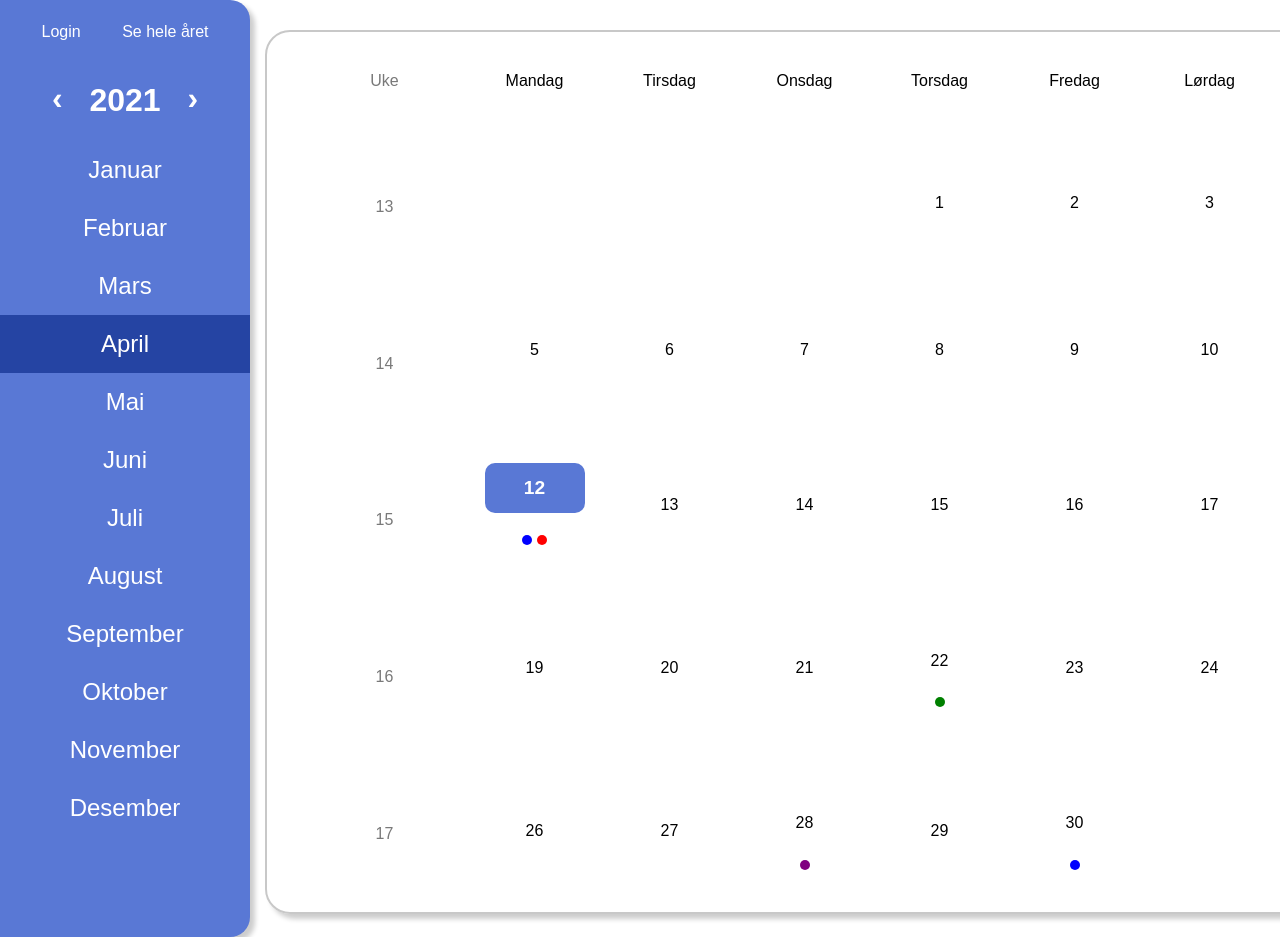
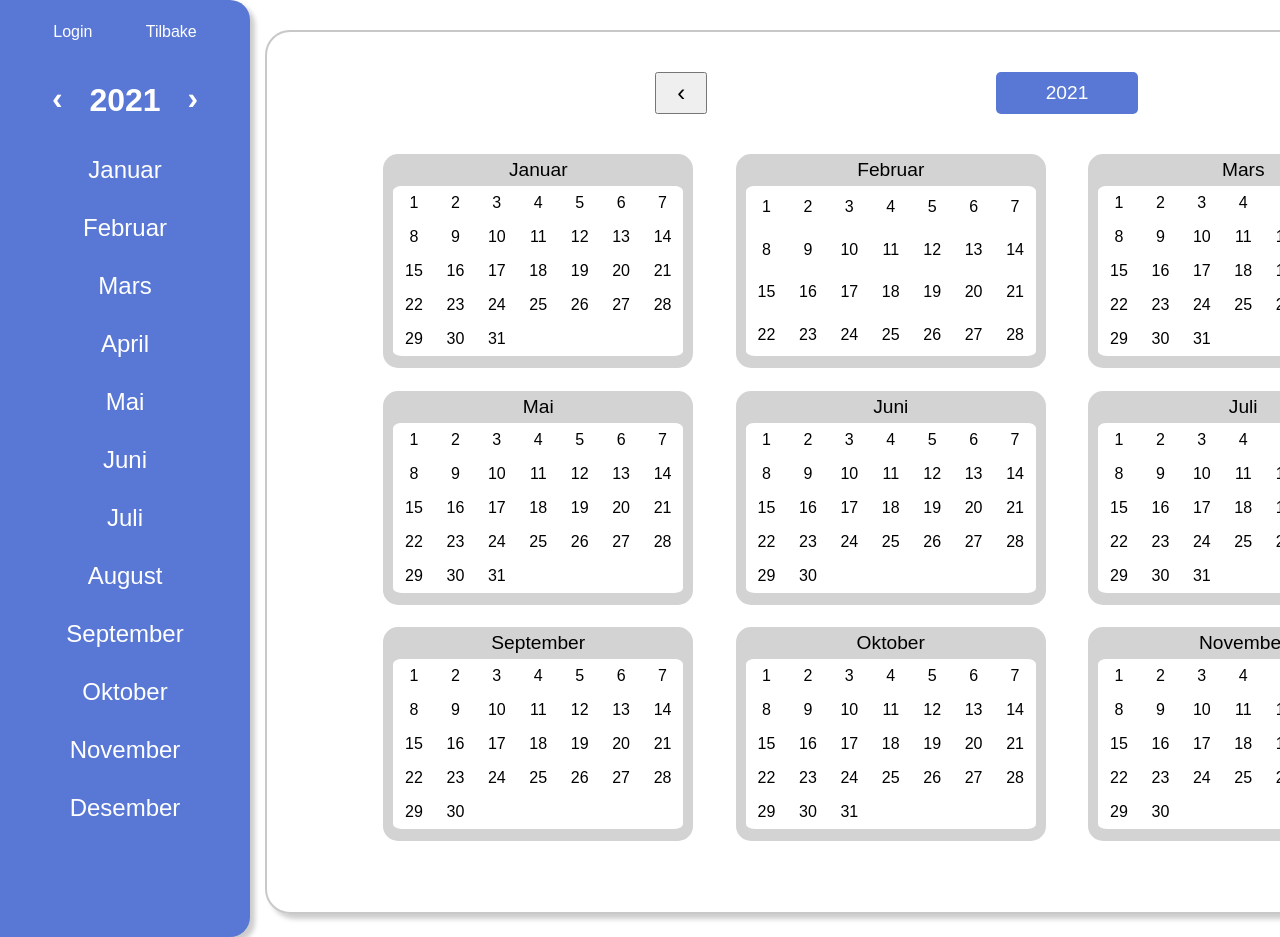
Before and after one commit to Agith-Ravn/Calendar-Project, a plain HTML site: page html/app.html in a window 1280 px wide. Shown: the top 937 px of the page. Drawn offline with Linux system fonts and the light colour scheme.

Commit message:
Small design changes (entireYear view)

```diff
--- a/css/app.css
+++ b/css/app.css
@@ -146,7 +146,8 @@ p {
   width: 10px;
   height: 10px;
   border-radius: 100%;
-  margin: 2.5px
+  margin: 2.5px;
+  border: 0.5px solid rgba(0, 0, 0, 0.5);
 }
 
 
@@ -227,7 +228,7 @@ p {
 
 #years {
   width: 1400px;
-  padding: 50px 30px;
+  padding: 40px 30px;
   margin: auto;
   display: flex;
   justify-content: space-evenly;
@@ -237,7 +238,7 @@ p {
 
 .selectedYear {
   background-color: #5978d5;
-  padding: 10px 20px;
+  padding: 10px 50px;
   border-radius: 5px;
   color: white;
 }
@@ -249,27 +250,36 @@ p {
   grid-template-columns: 1fr 1fr 1fr 1fr;
   grid-template-rows: 1fr 1fr 1fr;
   grid-gap: 10px;
-  align-items: center;
   justify-items: center;
   padding: 0 100px;
 }
 
 .grid-item-month {
-  width: 300px;
-  height: 200px;
+  width: 310px;
+  height: 214px;
   text-align: center;
   background-color: lightgray;
   border-radius: 15px;
 }
 .daysInMonthBox {
-  width: 280px;
+  width: 290px;
   height: 170px;
   margin: auto;
   background-color: white;
+  border-radius: 3%;
+}
+
+.month-name {
+  padding: 5px 0;
+  font-size: 1.2rem;
 }
 .grid-item-month-days {
+  background-color: white;
   width: 100%;
   height: 100%;
   display: grid;
-  grid-template-columns: auto 10px auto 10px auto 10px auto;
+  grid-template-columns: auto auto auto auto auto auto auto;
+  justify-items: center;
+  align-items: center;
+  border-radius: 50px;
 }
--- a/js/controller.js
+++ b/js/controller.js
@@ -179,9 +179,6 @@ function getAppointmentsSelctedMonth() {
 }
 
 
-
-
-
 // Backwords years
 function days(month,year) {
     return new Date(year, month, 0).getDate();
--- a/js/model.js
+++ b/js/model.js
@@ -1,9 +1,9 @@
 // Models
 const model = {
 //--------------------------- View ---------------------------
-    currentPage: 'homePage',
+    // currentPage: 'homePage',
     // currentPage: 'loginPage',
-    // currentPage: 'yearPage',
+    currentPage: 'yearPage',
 
     navbar: { //forandrer utseende på navbar
         homePageView: true,
--- a/js/view.js
+++ b/js/view.js
@@ -95,7 +95,7 @@ function initiereYear(){
         html += `<div class="month-container">`
         for (let j = 1; j <= 12 ; j++) {
             var getMonthDays = days(j, model.currentYear)
-            html += `<div class="grid-item-month">` + model.months[j - 1] + `
+            html += `<div class="grid-item-month"><div class="month-name">` + model.months[j - 1] + `</div>
                 <div class="daysInMonthBox">
                     <div class="grid-item-month-days">`
                         for (let i = 1; i <= getMonthDays ; i++) {
@@ -164,9 +164,9 @@ function appointmentsView() {
 
 function yearUpdateView() {
     return `<div id="years">
-        <div> <button onclick="changeYear(-1)"> < </button></div>
-        <div id="year" class="year">${model.currentYear}</div>
-        <div> <button onclick="changeYear(1)"> > </button> </div>
+        <div> <button onclick="changeYear(-1)"> ‹ </button></div>
+        <div id="year" class="year selectedYear ">${model.currentYear}</div>
+        <div> <button onclick="changeYear(1)"> › </button> </div>
     </div>`
 }
 
```
